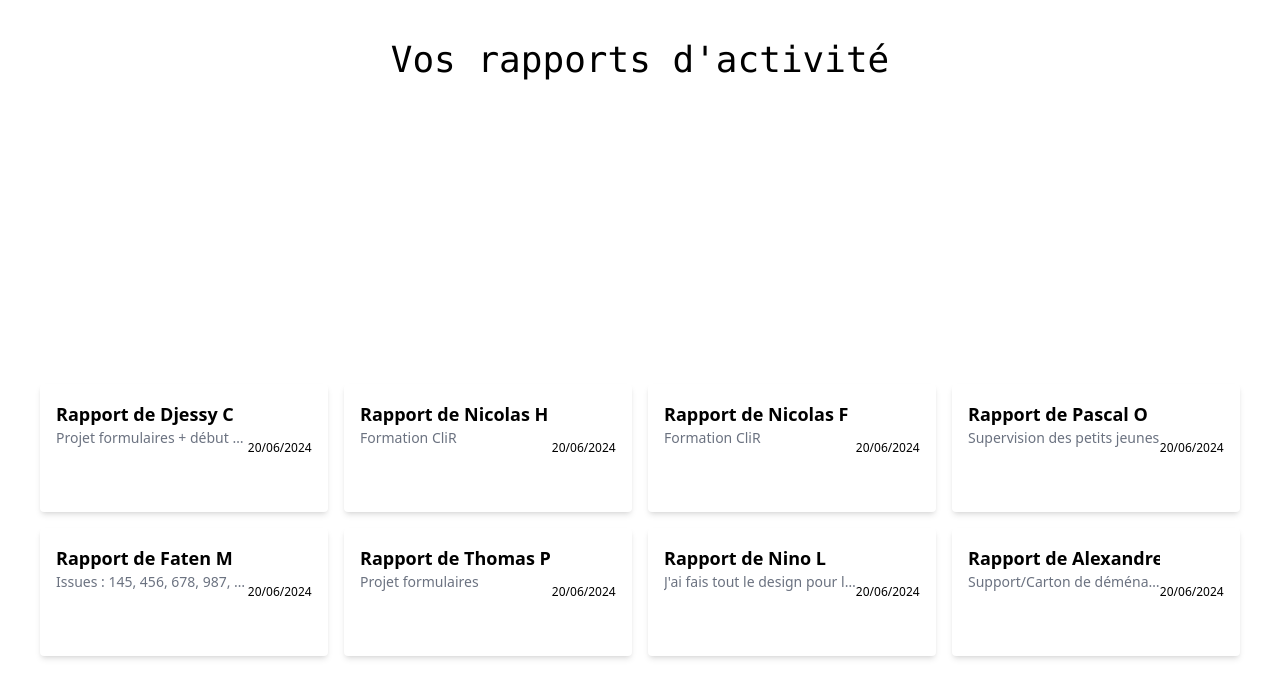
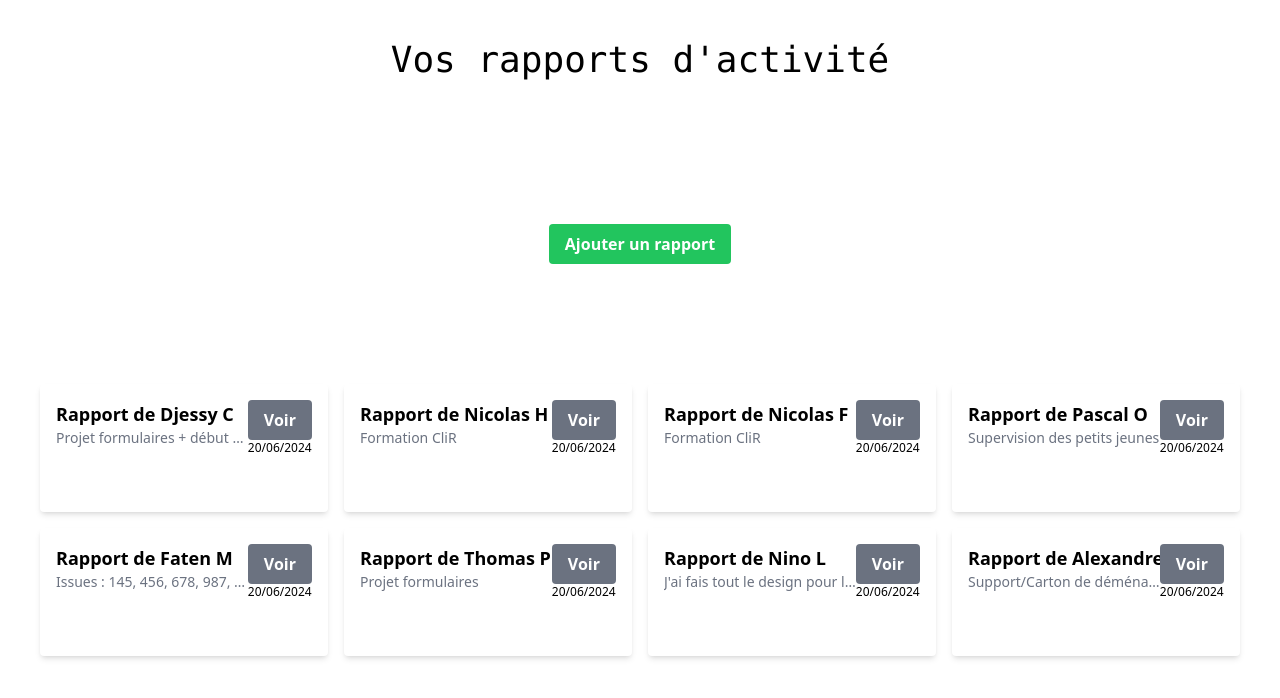
Before and after one commit to Djessy-lab/nuxtProject, a Nuxt app: page / in a window 1280 px wide. Shown: the top 698 px of the page. Built offline with nearby package versions, Linux system fonts and the light colour scheme.

Commit message:
fix colors + deploy ok

```diff
--- a/components/Button.vue
+++ b/components/Button.vue
@@ -1,6 +1,15 @@
 <template>
   <div>
-    <button :class="buttonClasses">
+    <button v-if="variant === '1'" class="bg-green-500 hover:bg-green-600 text-white font-bold py-2 px-4 rounded">
+      {{ text }}
+    </button>
+    <button v-if="variant === '2'" class="bg-gray-500 hover:bg-gray-600 text-white font-bold py-2 px-4 rounded">
+      {{ text }}
+    </button>
+    <button v-if="variant === '3'" class="bg-blue-500 hover:bg-blue-600 text-white font-bold py-2 px-4 rounded">
+      {{ text }}
+    </button>
+    <button v-if="variant === '4'" class="bg-red-500 hover:bg-red-600 text-white font-bold py-2 px-4 rounded">
       {{ text }}
     </button>
   </div>
@@ -13,23 +22,10 @@ export default {
       type: String,
       default: 'Button'
     },
-    color: {
+    variant: {
       type: String,
-      default: 'blue'
+      default: '1'
     }
   },
-  computed: {
-    buttonClasses() {
-      return [
-        `bg-${this.color}-500`,
-        `hover:bg-${this.color}-700`,
-        'text-white',
-        'font-bold',
-        'py-2',
-        'px-4',
-        'rounded'
-      ]
-    }
-  }
 }
 </script>
--- a/components/Card.vue
+++ b/components/Card.vue
@@ -7,7 +7,7 @@
           <p class="text-sm text-gray-500 max-w-48 truncate">{{ content }}</p>
         </div>
         <div>
-          <Button text="Voir" color="gray" @click="buttonClick" />
+          <Button text="Voir" variant="2" @click="buttonClick" />
           <p class="text-xs">
             {{ date }}
           </p>
--- a/pages/index.vue
+++ b/pages/index.vue
@@ -2,7 +2,7 @@
   <div>
     <h1 class="text-center font-mono text-4xl mt-10">Vos rapports d'activité</h1>
     <div class="flex justify-center mt-36">
-      <Button text="Ajouter un rapport" color="green" @click="handleClick()" />
+      <Button text="Ajouter un rapport" variant="1" @click="handleClick()" />
     </div>
     <div class="grid grid-cols-4 gap-4 mt-20 p-10">
       <div v-for="(card, index) in cards">
--- a/pages/report/[id].vue
+++ b/pages/report/[id].vue
@@ -14,7 +14,7 @@
           </p>
         </div>
         <div class="flex justify-center mt-10">
-          <Button text="Retour" color="gray" @click="handleClick()" />
+          <Button text="Retour" variant="2" @click="handleClick()" />
         </div>
       </div>
     </div>
```
Also changed, not shown: 1 other file (tests, documents, lock files or other folders).
